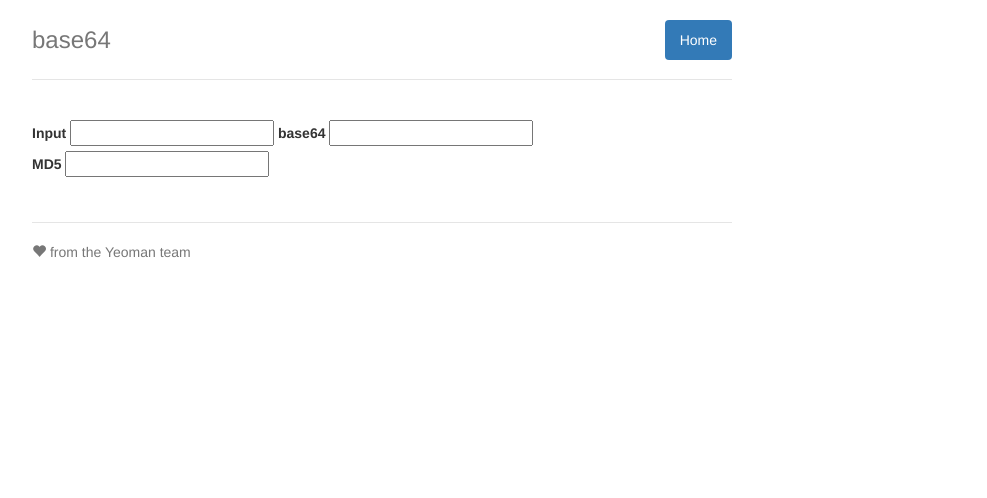
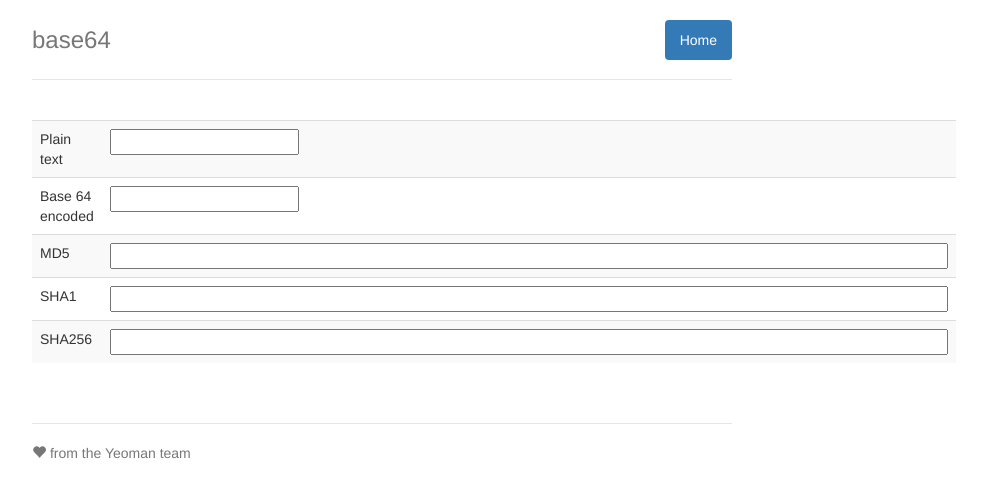
Before and after one commit to chriswk/nodebase64client, a website: page app/index.html in a window 1280 px wide. Shown: the whole page, without its empty margins (258-1245 px from the left). Drawn offline with nearby package versions, Linux system fonts and the light colour scheme; some packages are replaced by stand-ins of ours; files that its build step writes are made by us from their sources.

Commit message:
Reshape to table for encoding and added md5, sha1 and sha256

```diff
--- a/app/scripts/controllers/main.js
+++ b/app/scripts/controllers/main.js
@@ -24,6 +24,15 @@ angular.module('base64App')
 			.success(function(data, status, headers, config) {
 				$scope.md5 = data;
 			});
+			$http.get("http://localhost:8080/sha?q=" +$scope.raw.toString())
+			.success(function(data, status, headers, config) {
+				$scope.sha1 = data;
+			});
+			$http.get("http://localhost:8080/sha256?q=" +$scope.raw.toString())
+			.success(function(data, status, headers, config) {
+				$scope.sha256 = data;
+			});
+
     }
     $scope.decodeString = function () {
        $http.get('http://localhost:8080/decode?q=' +$scope.encoded.toString())
--- a/app/views/main.html
+++ b/app/views/main.html
@@ -1,11 +1,24 @@
 <div class="row marketing">
-    <label>Input
-        <input ng-model="raw" ng-change="encodeString()" />
-        </label>
-        <label>base64
-      <input ng-model="encoded" ng-change="decodeString()" />
-  </label>
-  <label>MD5
-	  <input ng-model="md5">
-    </label>
+	<table class="table table-striped">
+		<tr>
+			<td>Plain text</td>
+        	<td><input ng-model="raw" ng-change="encodeString()" /></td>
+		</tr>
+		<tr>
+			<td>Base 64 encoded</td>
+      	  	<td><input ng-model="encoded" ng-change="decodeString()" /></td>
+		</tr>
+		<tr>
+			<td>MD5</td>
+			<td><input size="100" ng-model="md5" /></td>
+		</tr>
+		<tr>
+			<td>SHA1</td>
+			<td><input size="100" ng-model="sha1" /></td>
+		</tr>
+		<tr>
+			<td>SHA256</td>
+			<td><input size="100" ng-model="sha256" /></td>
+		</tr>
+	</table>
 </div>
```
